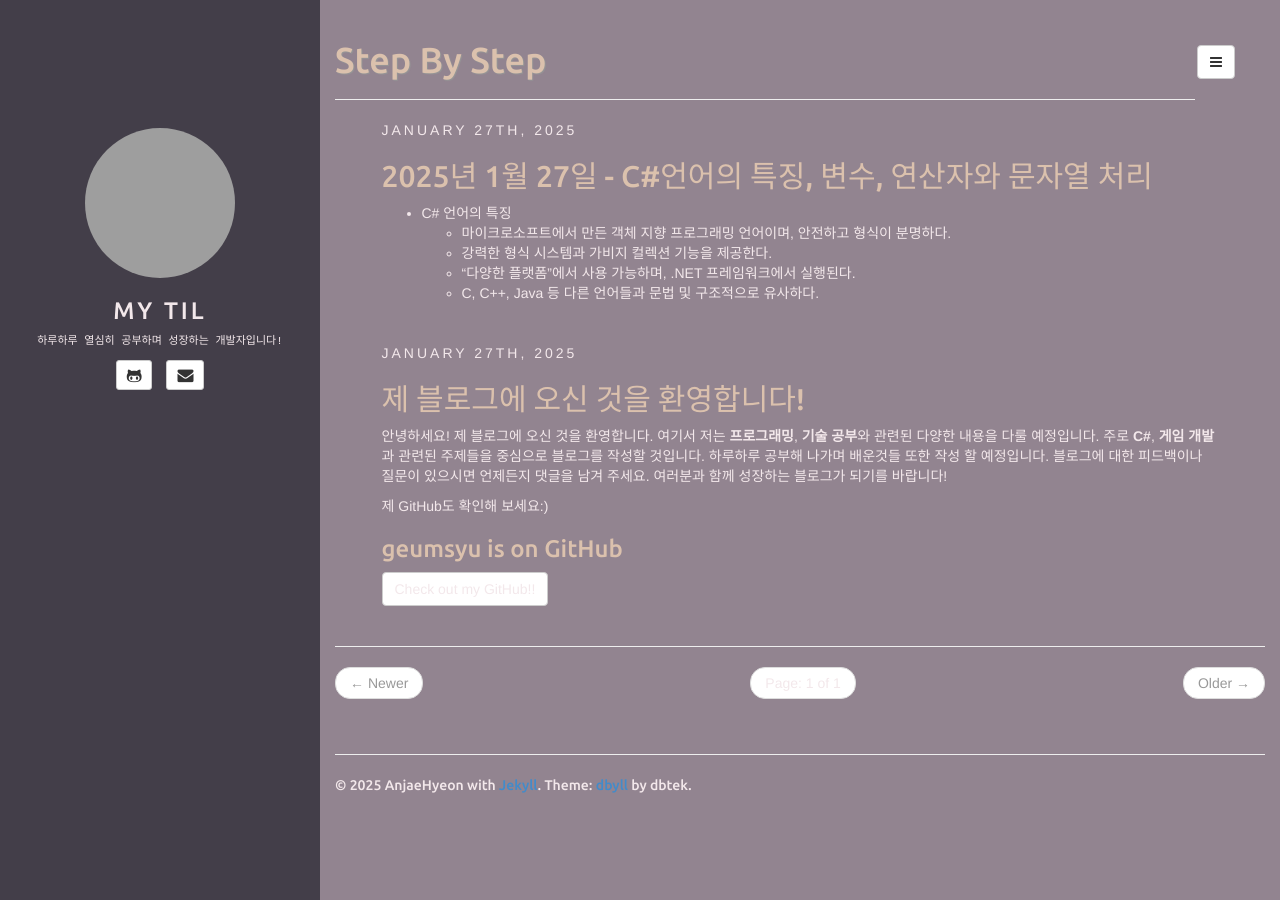
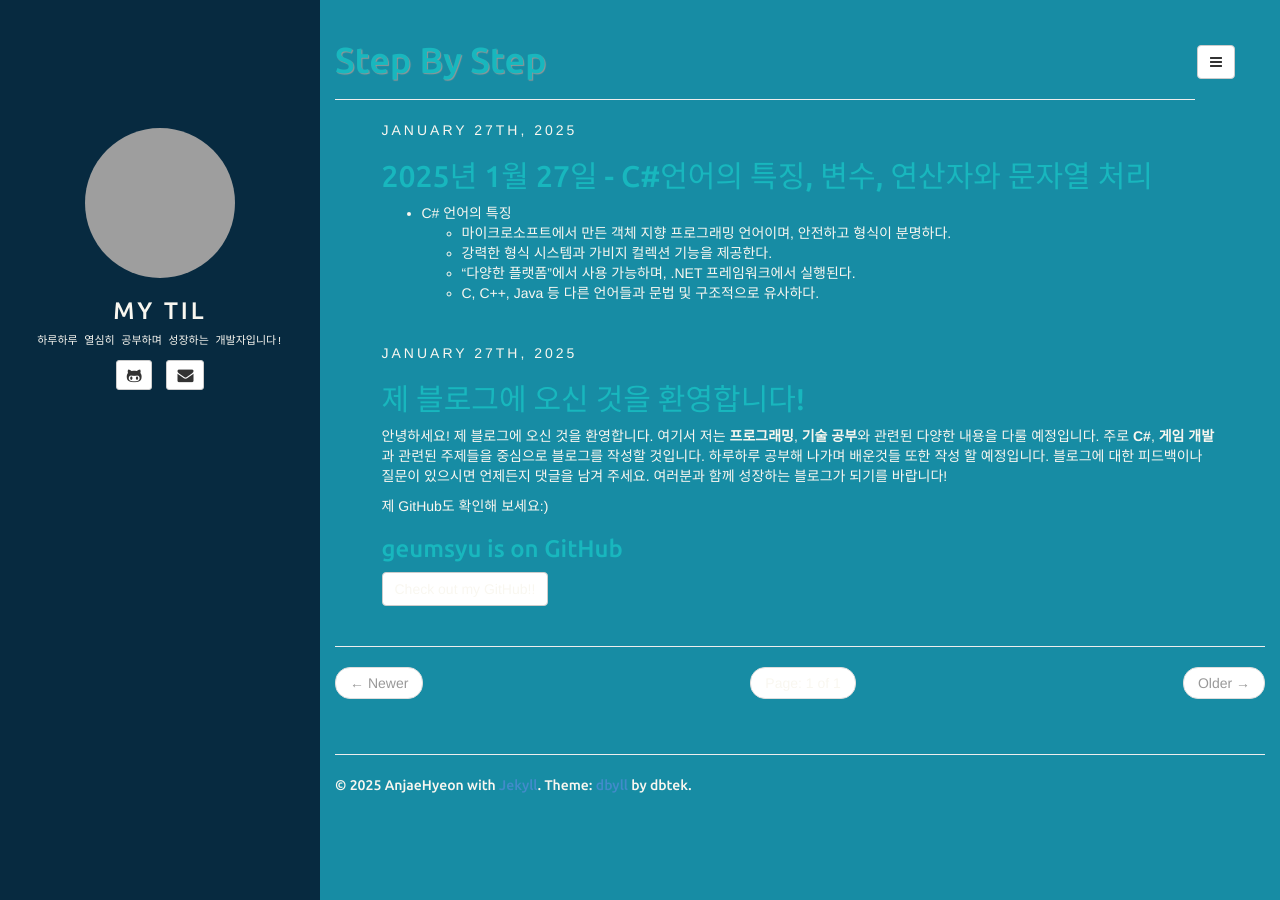
Before and after one commit to geumsyu/geumsyu.github.io, a Jekyll site: the page built from index.html, in a window 1280 px wide. Built offline with Jekyll 4.4.1, drawn with Linux system fonts in a browser that asks for light colours; the list of posts is cut into pages by our own code; grey boxes are pictures that could not be loaded.

Commit message:
Update style.css

```diff
--- a/assets/css/style.css
+++ b/assets/css/style.css
@@ -1,16 +1,16 @@
 @import url(//fonts.googleapis.com/css?family=Ubuntu:500&subset=latin,latin-ext);
 
 body{
-    background-color: #928490; /* 배경색을 #928490으로 변경 */
-    color: #F3E8EB; /* 기본 글자색을 #F3E8EB로 변경 */
+    background-color: #178CA4; /* 배경색을 #178CA4으로 변경 */
+    color: #F9F7F0; /* 기본 글자색을 #F9F7F0으로 변경 */
 }
 
 .sidebar {
     position: fixed;
     top: 0px;
     padding-top: 10%;
-    background-color: #433E49; /* 사이드바 색상 #433E49로 변경 */
-    color: #F3E8EB; /* 사이드바 글자색을 #F3E8EB로 변경 */
+    background-color: #072A40; /* 사이드바 색상 #072A40으로 변경 */
+    color: #F9F7F0; /* 사이드바 글자색을 #F9F7F0으로 변경 */
 }
 
 .sidebar-header {
@@ -24,13 +24,13 @@ body{
 
 .sidebar-header .title a{
     text-decoration: none;
-    color: #F3E8EB; /* 사이드바 제목 링크 색상 #F3E8EB로 변경 */
+    color: #F9F7F0; /* 사이드바 제목 링크 색상 #F9F7F0으로 변경 */
 }
 
 a.nav-link {
     padding-bottom: 5px;
     padding-top: 7px;
-    color: #F3E8EB; /* 글자색을 #F3E8EB로 변경 */
+    color: #F9F7F0; /* 글자색을 #F9F7F0으로 변경 */
 }
 a.nav-link i{
     font-size: 16px;
@@ -83,7 +83,7 @@ article .share .gplus:hover {
 }
 
 .page-header {
-    color: #DBC1AD; /* 포스트 제목 색상 #DBC1AD로 변경 */
+    color: #18B7BE; /* 포스트 제목 색상 #18B7BE로 변경 */
     text-shadow: 1px 1px 1px rgba(150, 150, 150, 1);
 }
 
@@ -112,8 +112,8 @@ article {
     padding: 0 5% 0;
 }
 
-article.home div a, article.home pre a { color: #F3E8EB; } /* 글자색을 #F3E8EB로 변경 */
-article.home div a:hover, article.home pre a:hover { color: #F3E8EB; text-decoration: none; }
+article.home div a, article.home pre a { color: #F9F7F0; } /* 글자색을 #F9F7F0으로 변경 */
+article.home div a:hover, article.home pre a:hover { color: #F9F7F0; text-decoration: none; }
 article img { max-width: 100%; }
 
 h1,h2,h3,h4,h5,h6 { font-family: 'Ubuntu', sans-serif; }
@@ -124,14 +124,14 @@ article.home h4,
 article.home h5,
 article.home h6 {
     font-family: 'Ubuntu', sans-serif;
-    color: #DBC1AD; /* 포스트 제목 색상 #DBC1AD로 변경 */
+    color: #18B7BE; /* 포스트 제목 색상 #18B7BE로 변경 */
 }
 
 article.home h1 a,
 article.home h2 a,
 article.home h3 a,
 article.home h4 a {
-    color: #DBC1AD; /* 포스트 제목 링크 색상 #DBC1AD로 변경 */
+    color: #18B7BE; /* 포스트 제목 링크 색상 #18B7BE로 변경 */
 }
 article.home h1 a:hover,
 article.home h2 a:hover,
```
